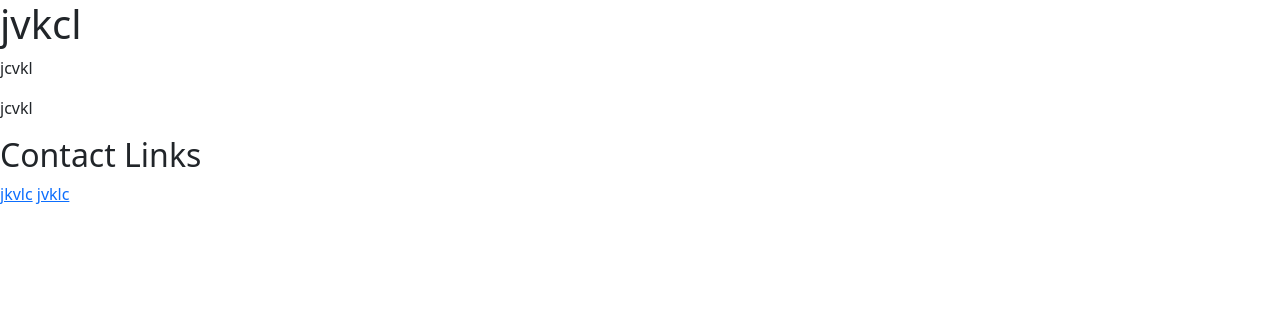
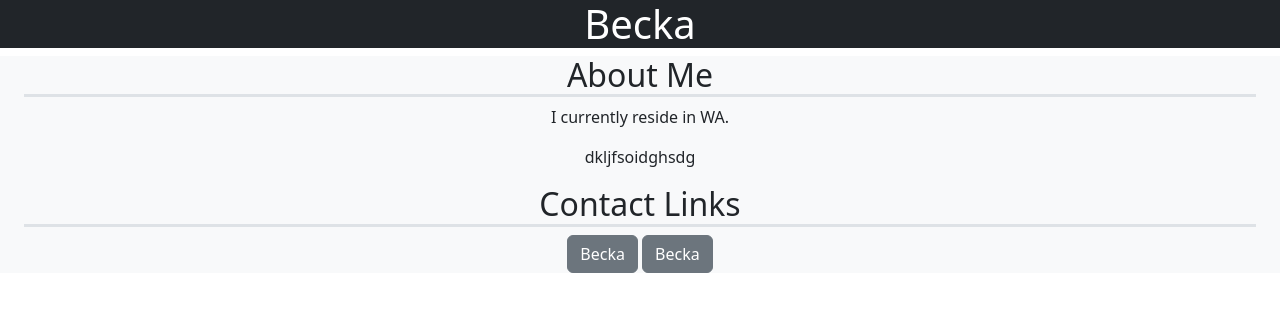
Before and after one commit to j-pohahau5/Mini-Project10, a website: page index.html in a window 1280 px wide. Drawn offline with nearby package versions, Linux system fonts and the light colour scheme.

Commit message:
bootstrap

```diff
--- a/index.html
+++ b/index.html
@@ -7,19 +7,20 @@
                 <link rel="stylesheet" href="https://cdn.jsdelivr.net/npm/bootstrap@5.2.3/dist/css/bootstrap.min.css" integrity="sha384-rbsA2VBKQhggwzxH7pPCaAqO46MgnOM80zW1RWuH61DGLwZJEdK2Kadq2F9CUG65" crossorigin="anonymous">
                 <title>Portfolio</title>
             </head>
-            <body>
-                <header>
-                    <h1>jvkcl</h1>
+            <body class="text-center">
+                <header class="bg-dark text-white container-fluid">
+                    <h1 class="h1">Becka</h1>
                 </header>
-                <main>
-                    <div>
-                        <p>jcvkl</p>
-                        <p>jcvkl</p>
+                <main class="bg-light text-dark container-fluid">
+                    <div class='container-fluid'>
+                        <h2 class="border-bottom border-3 ">About Me</h2>
+                        <p>I currently reside in WA.</p>
+                        <p>dkljfsoidghsdg</p>
                     </div>
-                    <div>
-                        <h2>Contact Links</h2>
-                        <a href="https://github.com/jkvlc">jkvlc</a>
-                        <a href="https://www.linkedin.com/in/jvklc">jvklc</a>
+                    <div class='container-fluid'>
+                        <h2 class="border-bottom border-3">Contact Links</h2>
+                        <a class="btn btn-secondary" href="https://github.com/Becka">Becka</a>
+                        <a class="btn btn-secondary" href="https://www.linkedin.com/in/Becka">Becka</a>
                     </div>
                 </main>
             </body>
```
Also changed, not shown: index.js (+8 -7 lines).
